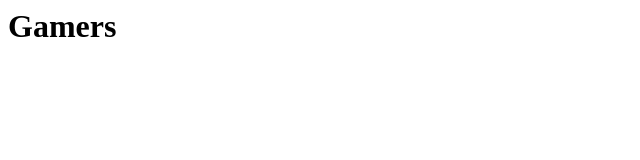
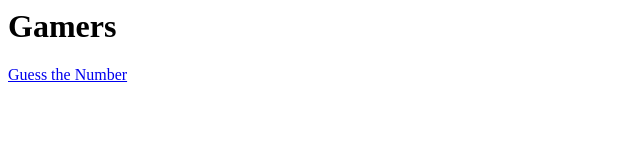
Before and after one commit to R-B1999/Gamers, a plain HTML site: page index.html in a window 1280 px wide. Shown: the whole page, without its empty margins (0-640 px from the left). Drawn offline with Linux system fonts and the light colour scheme.

Commit message:
Update index.html

```diff
--- a/index.html
+++ b/index.html
@@ -6,5 +6,10 @@
     <div id="head">
       <h1 id="heading">Gamers</h1>
     </div>
+    <div>
+      <div>
+        <a href="./guessTheNumber.html">Guess the Number</a>
+      </div>
+    </div>
   </body>
 </html>
```
